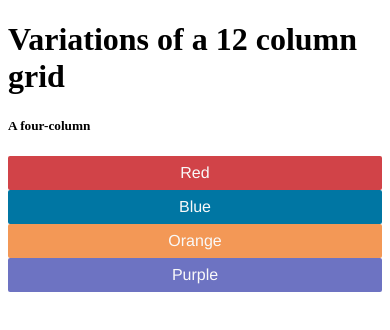
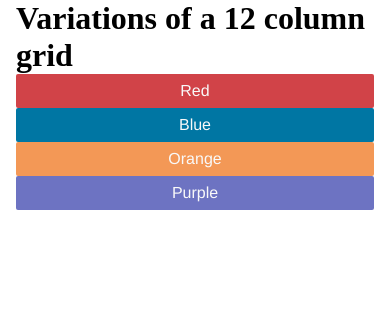
Before and after one commit to uche-inyama/Grid-Based-Framework, a plain HTML site: page index.html in a window 390 px wide. Drawn offline with Linux system fonts and the light colour scheme.

Commit message:
Made grid responsive on 5 device screens

```diff
--- a/index.html
+++ b/index.html
@@ -1,22 +1,19 @@
 <!DOCTYPE html>
 <html>
 	<head>
+		<meta name="viewport" content="width=device-width, initial-scale=1.0">
 		<title>CSS Grid Framework - By Henry & Edward</title>
 		<link rel="stylesheet" href="./dist/css/style.css" />
 	</head>
 	<body>
-		<h1 class="heading">Variations of a 12 column grid</h1>
-
 		<div class="container">
-			<section>
-				<h5>A four-column</h5>
-				<div class="col-sm-12 col-md-12">
-					<div class = "col-sm-12 col-md-4 btn-red">Red</div>
-					<div class = "col-sm-12 col-md-4 btn-blue">Blue</div>
-					<div class = "col-sm-12 col-md-4 btn-orange">Orange</div>
-					<div class = "col-sm-12 col-md-4 btn-purple">Purple</div>
-				</div>
-			</section>
+			<h1>Variations of a 12 column grid</h1>
+			<div class="row">
+				<div class = "col-sm-4 col-md-3 col-lg-2 col-xl-1 btn-red">Red</div>
+				<div class = "col-sm-2 col-md-3 col-lg-4 col-xl-5 btn-blue">Blue</div>
+				<div class = "col-sm-2 col-md-3 col-lg-4 col-xl-5 btn-orange">Orange</div>
+				<div class = "col-sm-4 col-md-3 col-lg-2 col-xl-1 btn-purple">Purple</div>
+			</div>
 
 			<!-- <section>
 				<h5>A three-column</h5>
--- a/src/scss/_grid.scss
+++ b/src/scss/_grid.scss
@@ -22,18 +22,35 @@ $grid-spacing:3%;
 	-webkit-box-sizing:border-box;
 	-moz-box-sizing:border-box;
 	box-sizing:border-box;
+	width: 100%;
 	&:last-child {
 		margin-right:0%;
 	}
 }
 
-@for $i from 1 through $cols {
-	.col-#{$i}{
-		width: (100% / ($cols/$i)) - (($grid-spacing * ($cols - $i)) /$cols);
+.container {
+	width: 100%;
+	max-width: 540px;
+	min-width: 320px;
+	margin: 0 auto;
+	padding: 0 1rem;
+	& {
+		@media only screen and (min-width: 576px){
+			max-width: 740px;
+		}
+
+		@media only screen and (min-width: 768px){
+			max-width: 940px;
+		}
+
+		@media only screen and (min-width: 992px){
+			max-width: 1140px;
+		}
 	}
 }
 
-@media #{$breakpoint-small}{
+// #{$breakpoint-small} - xs
+@media only screen and (min-width: 576px){
 		@for $i from 1 through $cols {
 		.col-sm-#{$i}{
 			width: (100% / ($cols/$i)) - (($grid-spacing * ($cols - $i)) /$cols);
@@ -41,7 +58,8 @@ $grid-spacing:3%;
 	}
 }
 
-@media #{$breakpoint-medium}{
+// #{$breakpoint-medium} - sm
+@media only screen and (min-width: 768px){
 		@for $i from 1 through $cols {
 		.col-md-#{$i}{
 			width: (100% / ($cols/$i)) - (($grid-spacing * ($cols - $i)) /$cols);
@@ -49,7 +67,8 @@ $grid-spacing:3%;
 	}
 }
 
-@media #{$breakpoint-large}{
+// @media #{$breakpoint-large}
+@media only screen and (min-width: 992px){
 		@for $i from 1 through $cols {
 		.col-lg-#{$i}{
 			width: (100% / ($cols/$i)) - (($grid-spacing * ($cols - $i)) /$cols);
@@ -57,7 +76,8 @@ $grid-spacing:3%;
 	}
 }
 
-@media #{$breakpoint-xl}{
+// @media #{$breakpoint-xl}
+@media only screen and (min-width: 1200px){
 		@for $i from 1 through $cols {
 		.col-xl-#{$i}{
 			width: (100% / ($cols/$i)) - (($grid-spacing * ($cols - $i)) /$cols);
--- a/src/scss/_reset.scss
+++ b/src/scss/_reset.scss
@@ -4,8 +4,14 @@ html {
 
 *,
 *:before,
-*:after {
+*:after,
+body {
   box-sizing: inherit;
   padding: 0;
   margin: 0;
 }
+
+h1 {
+  margin-block-end: 0;
+  margin-block-start: 0;
+}
--- a/src/scss/style.scss
+++ b/src/scss/style.scss
@@ -1,3 +1,4 @@
+@import "reset";
 @import "variables";
 @import "theme";
 @import "grid";
```
Also changed, not shown: dist/css/style.css, 1 other file.
